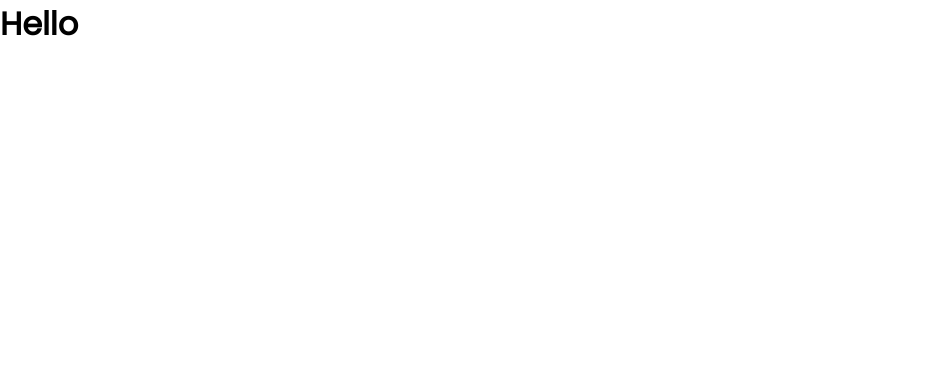
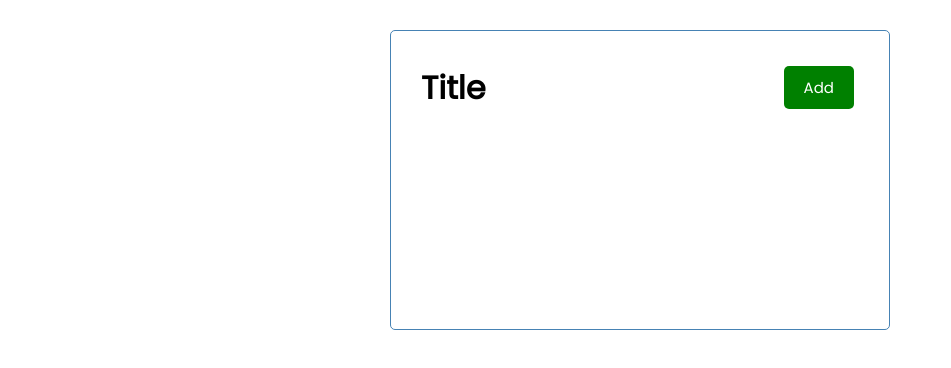
Before and after one commit to damjanh/react-task-manager, a React (Create React App) app: page / in a window 1280 px wide. Shown: the top 368 px of the page, without its empty margins (0-951 px from the left). Built offline with nearby package versions, Linux system fonts and the light colour scheme.

Commit message:
basic components

```diff
--- a/src/App.js
+++ b/src/App.js
@@ -1,8 +1,9 @@
+import Header from "./components/Header"
 
 function App() {
   return (
-    <div className="App">
-      <h1>Hello</h1>
+    <div className="container">
+      <Header title="Title"/>
     </div>
   );
 }
--- /dev/null
+++ b/src/components/Button.js
@@ -0,0 +1,9 @@
+const Button = ({ color, text }) => {
+  return (
+    <button className="btn" style={{ backgroundColor: color }}>
+        {text}
+    </button>
+  );
+}
+
+export default Button
--- /dev/null
+++ b/src/components/Header.js
@@ -0,0 +1,21 @@
+import PropTypes from 'prop-types'
+import Button from './Button'
+
+const Header = ({ title }) => {
+    return (
+        <header className='header'>
+            <h1>{title}</h1>
+            <Button color='green' text='Add' />
+        </header>
+    )
+}
+
+Header.defaultProps = {
+    title: "Task Manager App"
+}
+
+Header.propTypes = {
+    title: PropTypes.string.isRequired
+}
+
+export default Header
```
